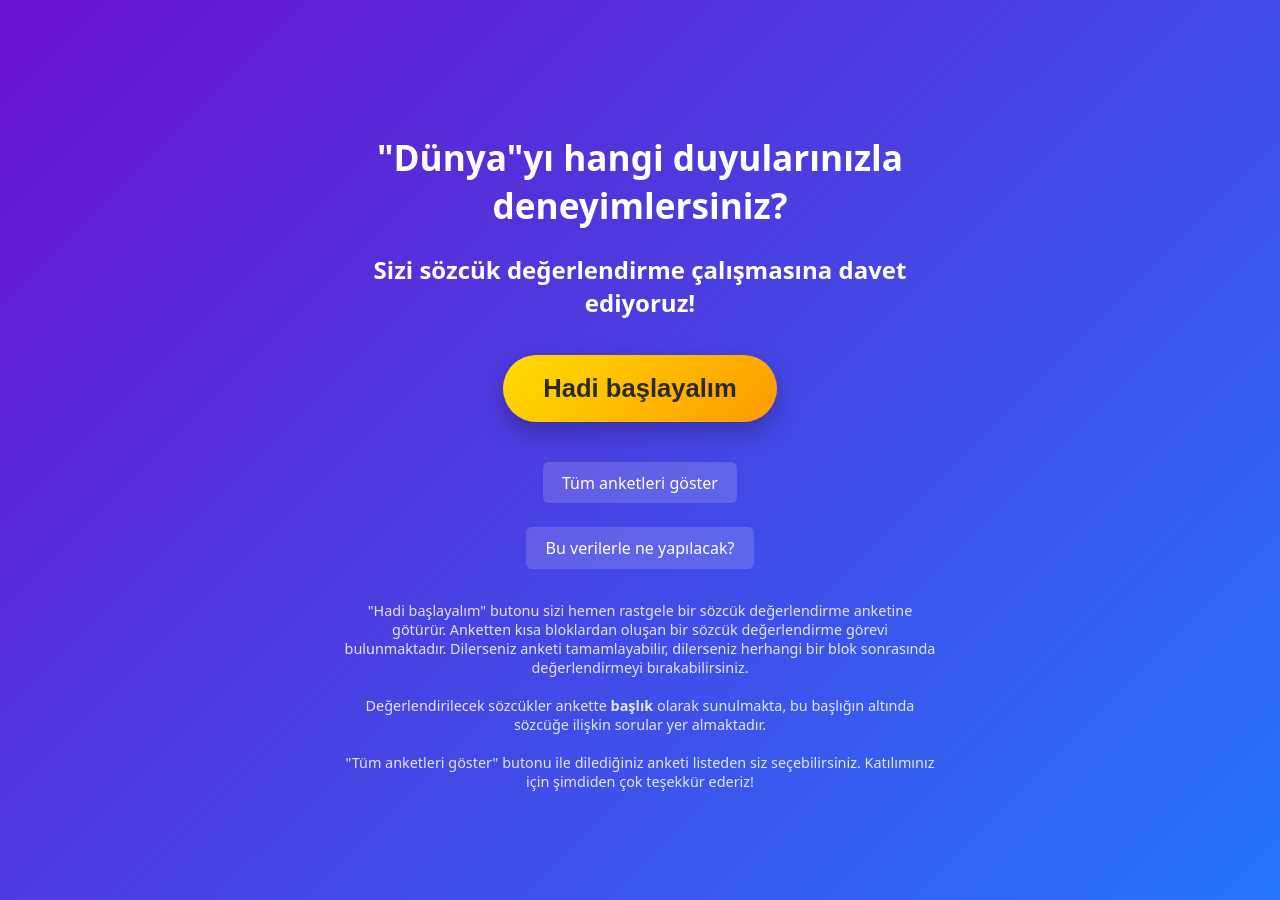
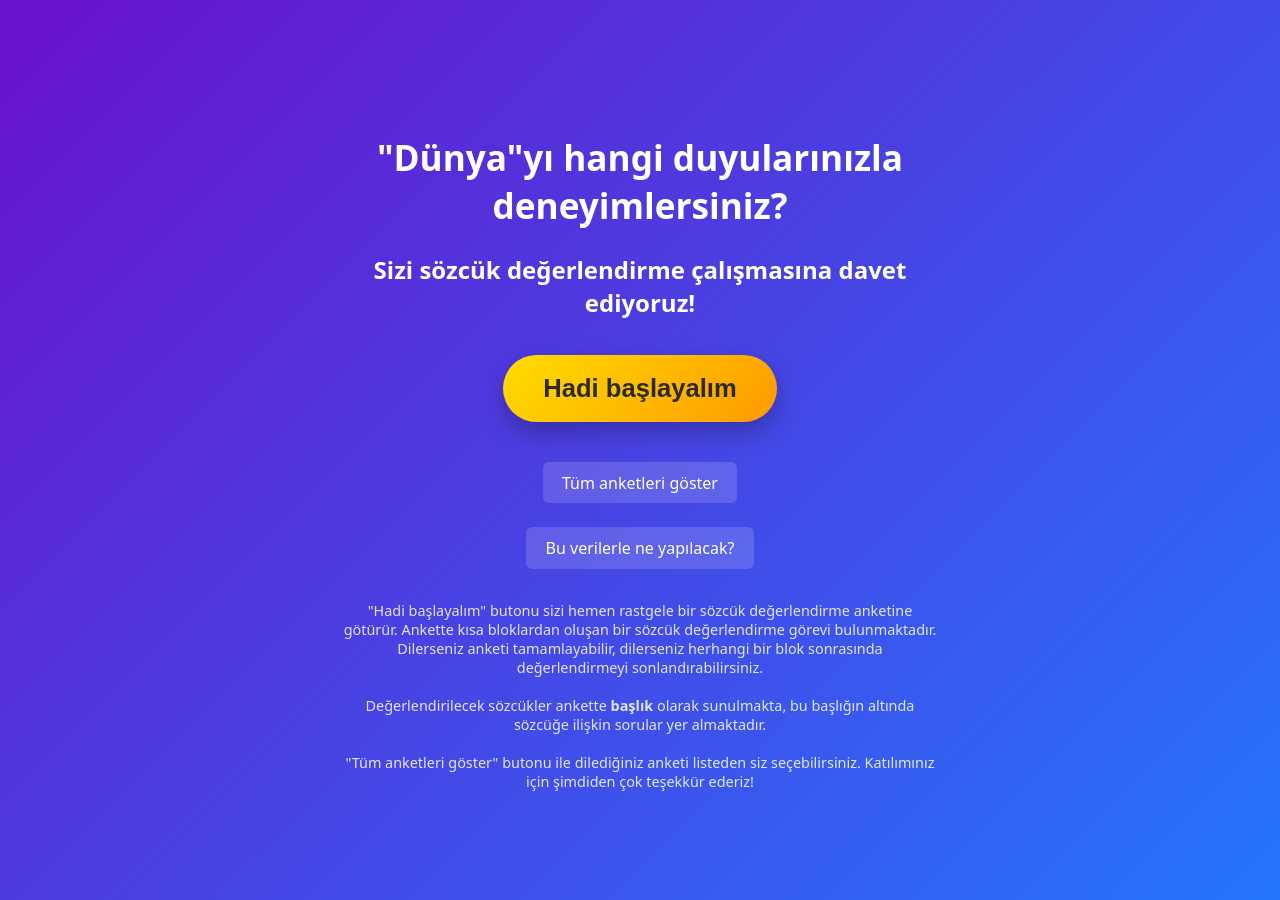
Before and after one commit to 925sozcuk/925sozcuk.github.io, a Jekyll site: the page built from index.html, in a window 1280 px wide. Built offline with Jekyll 4.4.1, drawn with Linux system fonts in a browser that asks for light colours.

Commit message:
Update index.html

```diff
--- a/index.html
+++ b/index.html
@@ -107,8 +107,8 @@ layout: none
 
   <div class="note">
   "Hadi başlayalım" butonu sizi hemen rastgele bir sözcük değerlendirme anketine götürür.
-  Anketten kısa bloklardan oluşan bir sözcük değerlendirme görevi bulunmaktadır.
-  Dilerseniz anketi tamamlayabilir, dilerseniz herhangi bir blok sonrasında değerlendirmeyi bırakabilirsiniz.
+  Ankette kısa bloklardan oluşan bir sözcük değerlendirme görevi bulunmaktadır.
+  Dilerseniz anketi tamamlayabilir, dilerseniz herhangi bir blok sonrasında değerlendirmeyi sonlandırabilirsiniz.
   <br><br>
   Değerlendirilecek sözcükler ankette <strong>başlık</strong> olarak sunulmakta,
   bu başlığın altında sözcüğe ilişkin sorular yer almaktadır.
```
